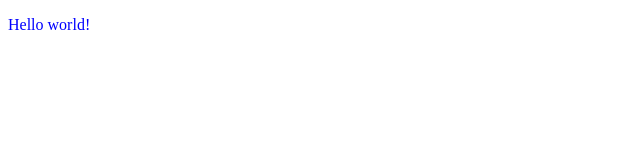
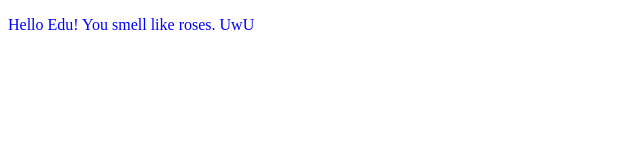
Before and after one commit to Excaliderp/Lab-1, a plain HTML site: page src/index.html in a window 1280 px wide. Shown: the whole page, without its empty margins (0-640 px from the left). Drawn offline with Linux system fonts and the light colour scheme.

Commit message:
edited copy

```diff
--- a/src/index.html
+++ b/src/index.html
@@ -13,7 +13,7 @@
 </head>
 
 <body>
-  <p>Hello world!</p>
+  <p>Hello Edu! You smell like roses. UwU</p>
 </body>
 
 </html>
```
